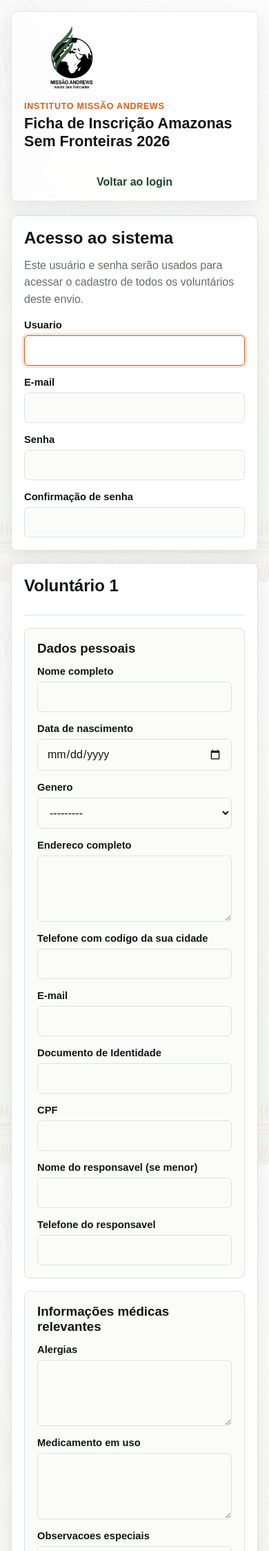
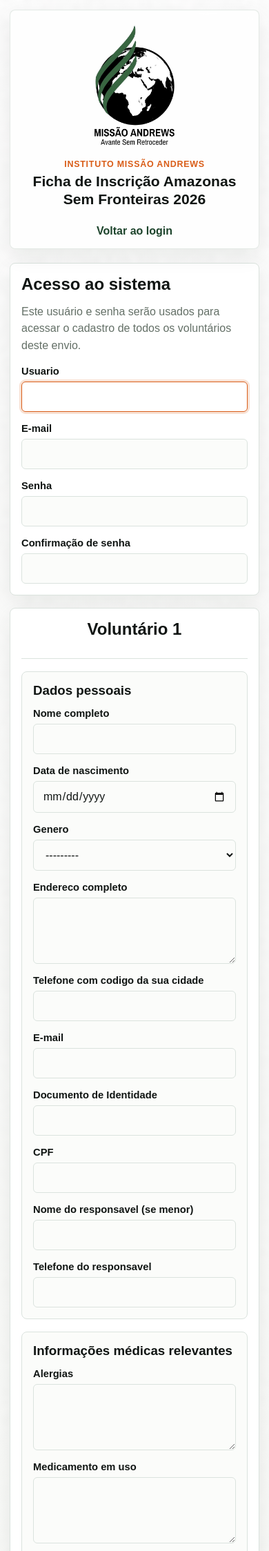
Before and after one commit to fabianopolone123/SITE_MISSAO, a Django app: page /cadastre-se/ in a window 390 px wide. Shown: the top 2248 px of the page at 69% size. Run offline with Django 5.2, Linux system fonts and the light colour scheme.

Commit message:
Melhora responsividade do layout

```diff
--- a/accounts/static/accounts/login.css
+++ b/accounts/static/accounts/login.css
@@ -23,6 +23,7 @@
 
 html {
     min-height: 100%;
+    -webkit-text-size-adjust: 100%;
 }
 
 body {
@@ -201,6 +202,7 @@ label {
 input,
 select,
 textarea {
+    min-width: 0;
     width: 100%;
     border: 1px solid var(--line);
     border-radius: 6px;
@@ -565,38 +570,73 @@ td a {
 }
 
 @media (max-width: 860px) {
+    .auth-body,
+    .form-body,
+    .admin-body {
+        background-attachment: scroll;
+    }
+
     .auth-page {
         grid-template-columns: 1fr;
         justify-items: center;
+        align-content: center;
+        gap: 22px;
+        width: 100%;
     }
 
     .login-hero {
         min-height: auto;
-        width: min(100%, 430px);
-        gap: 24px;
+        width: min(100%, 520px);
+        align-items: center;
+        gap: 18px;
+        padding: 0;
+        text-align: center;
+    }
+
+    .hero-logo {
+        width: min(210px, 58vw);
+    }
+
+    .hero-copy {
+        max-width: 440px;
     }
 
     .hero-copy h2 {
-        font-size: 2.4rem;
+        font-size: 2.25rem;
+        line-height: 1.05;
+    }
+
+    .hero-copy p:last-child {
+        max-width: none;
+        font-size: 1rem;
     }
 
     .report-grid {
         grid-template-columns: repeat(2, minmax(0, 1fr));
     }
+
+    .signup-header,
+    .admin-header {
+        align-items: flex-start;
+    }
 }
 
 @media (max-width: 560px) {
+    body {
+        overflow-x: hidden;
+    }
+
     .login-page,
     .signup-page,
     .admin-page {
-        padding: 16px;
+        padding: 14px;
     }
 
     .login-panel,
     .form-section,
     .volunteer-card,
     .admin-section {
-        padding: 18px;
+        padding: 16px;
     }
 
     .brand,
@@ -605,13 +645,65 @@ td a {
     .admin-header,
     .signup-actions,
     .volunteer-title {
-        align-items: stretch;
+        align-items: center;
         flex-direction: column;
+        text-align: center;
+    }
+
+    .brand {
+        margin-bottom: 22px;
+    }
+
+    .brand-mark {
+        width: 76px;
+        height: 76px;
+    }
+
+    .login-panel {
+        width: 100%;
+        max-width: 390px;
+    }
+
+    .login-form,
+    .logged-panel {
+        width: 100%;
+    }
+
+    .hero-logo {
+        width: min(176px, 54vw);
+    }
+
+    .hero-copy h2 {
+        font-size: 1.8rem;
+    }
+
+    .hero-copy p:last-child {
+        display: none;
+    }
+
+    h1 {
+        font-size: 1.24rem;
+    }
+
+    .signup-header,
+    .admin-header {
+        padding: 16px;
+        text-align: center;
+    }
+
+    .signup-header h1,
+    .admin-header h1 {
+        font-size: 1.32rem;
+    }
+
+    .back-link {
+        width: 100%;
+        margin-top: 4px;
     }
 
     .page-logo {
-        width: 138px;
-        height: 96px;
+        width: 126px;
+        height: auto;
     }
 
     .form-grid,
--- a/accounts/templates/registration/signup.html
+++ b/accounts/templates/registration/signup.html
@@ -89,7 +89,7 @@
             event.target.closest('.volunteer-card').remove();
             const cards = formsContainer.querySelectorAll('.volunteer-card');
             cards.forEach((card, index) => {
-                card.querySelector('h2').textContent = `Voluntario ${index + 1}`;
+                card.querySelector('h2').textContent = `Voluntário ${index + 1}`;
                 card.querySelectorAll('input, select, textarea, label').forEach((element) => {
                     ['name', 'id', 'for'].forEach((attribute) => {
                         const value = element.getAttribute(attribute);
@@ -106,7 +106,7 @@
             const volunteerCount = formsContainer.querySelectorAll('.volunteer-card').length;
 
             if (volunteerCount === 1) {
-                const confirmed = confirm('Voce cadastrou apenas um voluntario. Deseja finalizar mesmo assim, sem adicionar mais um voluntario?');
+                const confirmed = confirm('Você cadastrou apenas um voluntário. Deseja finalizar mesmo assim, sem adicionar mais um voluntário?');
 
                 if (!confirmed) {
                     event.preventDefault();
```
Also changed, not shown: other parts of accounts/static/accounts/login.css (+89 -0 lines).
